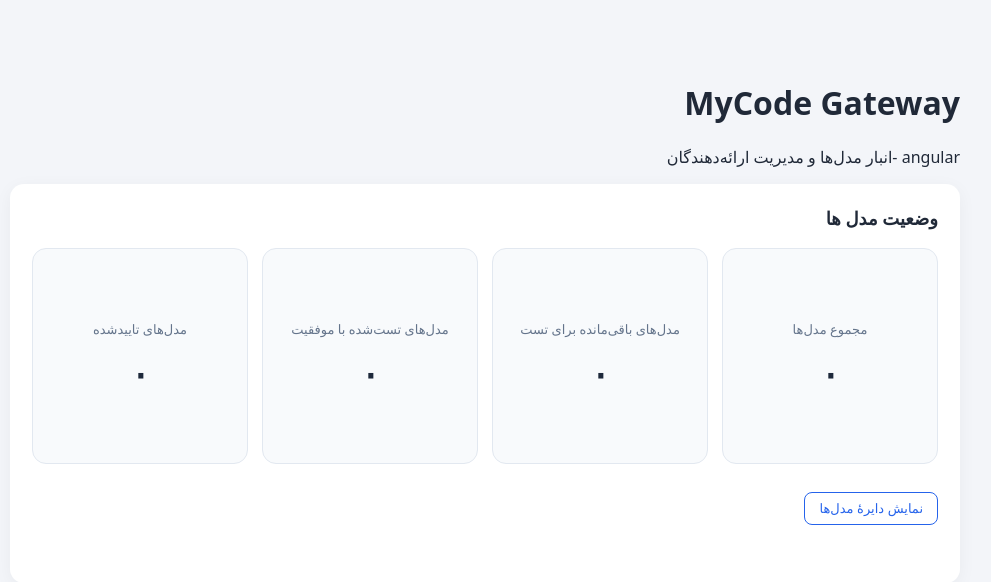
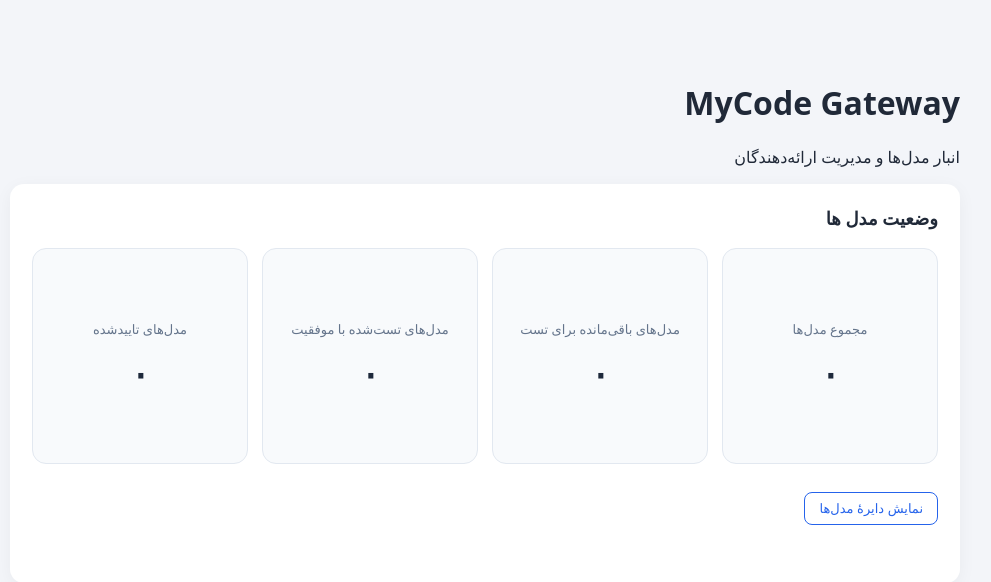
Before and after one commit to farshad-ir/work-with-LLMs, a FastAPI app: page / in a window 1280 px wide. Shown: the top 582 px of the page, without its empty margins (155-1146 px from the left). Run offline with FastAPI, Linux system fonts and the light colour scheme; data that the repository does not hold is empty.

Commit message:
Remove 'angular' from the paragraph text

```diff
--- a/app/templates/index.html
+++ b/app/templates/index.html
@@ -234,7 +234,7 @@
 <body>
 <main>
   <h1>MyCode Gateway</h1>
-  <p>angular -انبار مدل‌ها و مدیریت ارائه‌دهندگان</p>
+  <p>انبار مدل‌ها و مدیریت ارائه‌دهندگان</p>
 
   <!-- =========================================================
        1. Model Catalog Summary and Table (TOP)
```
